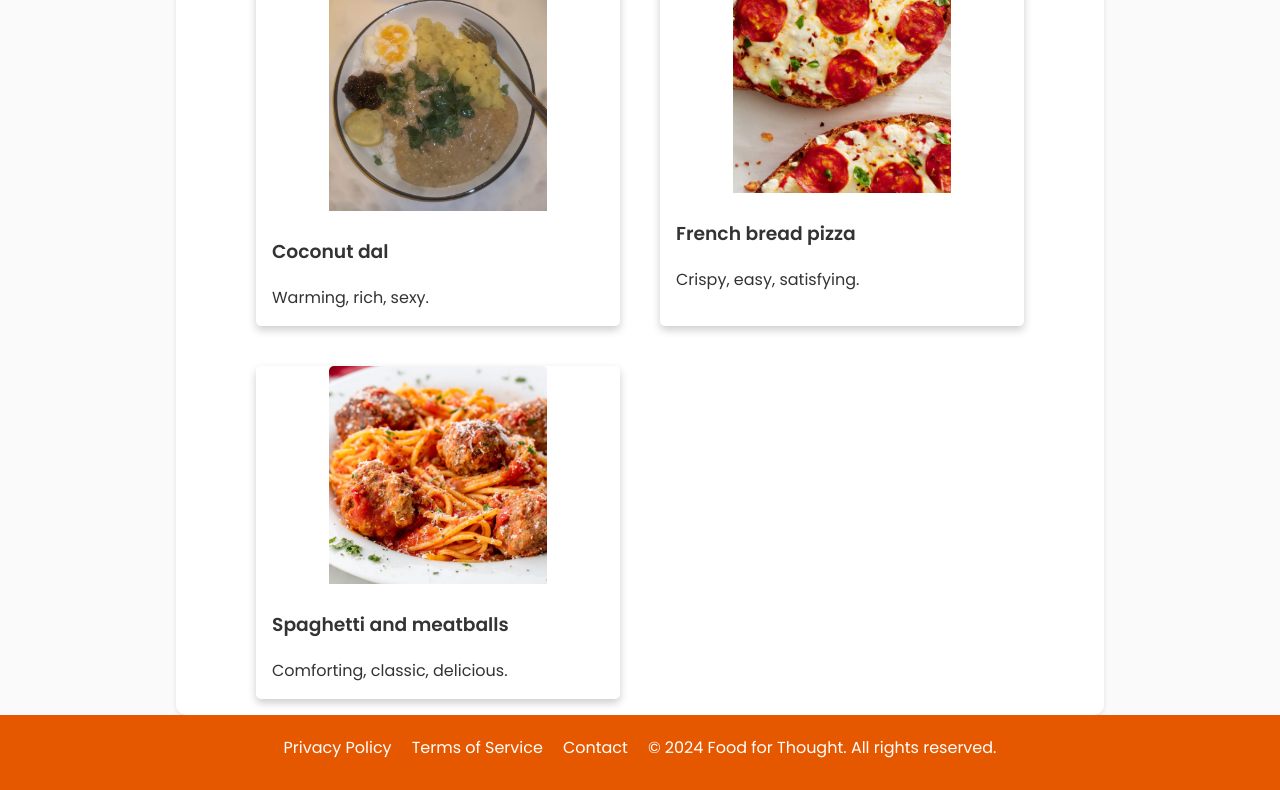
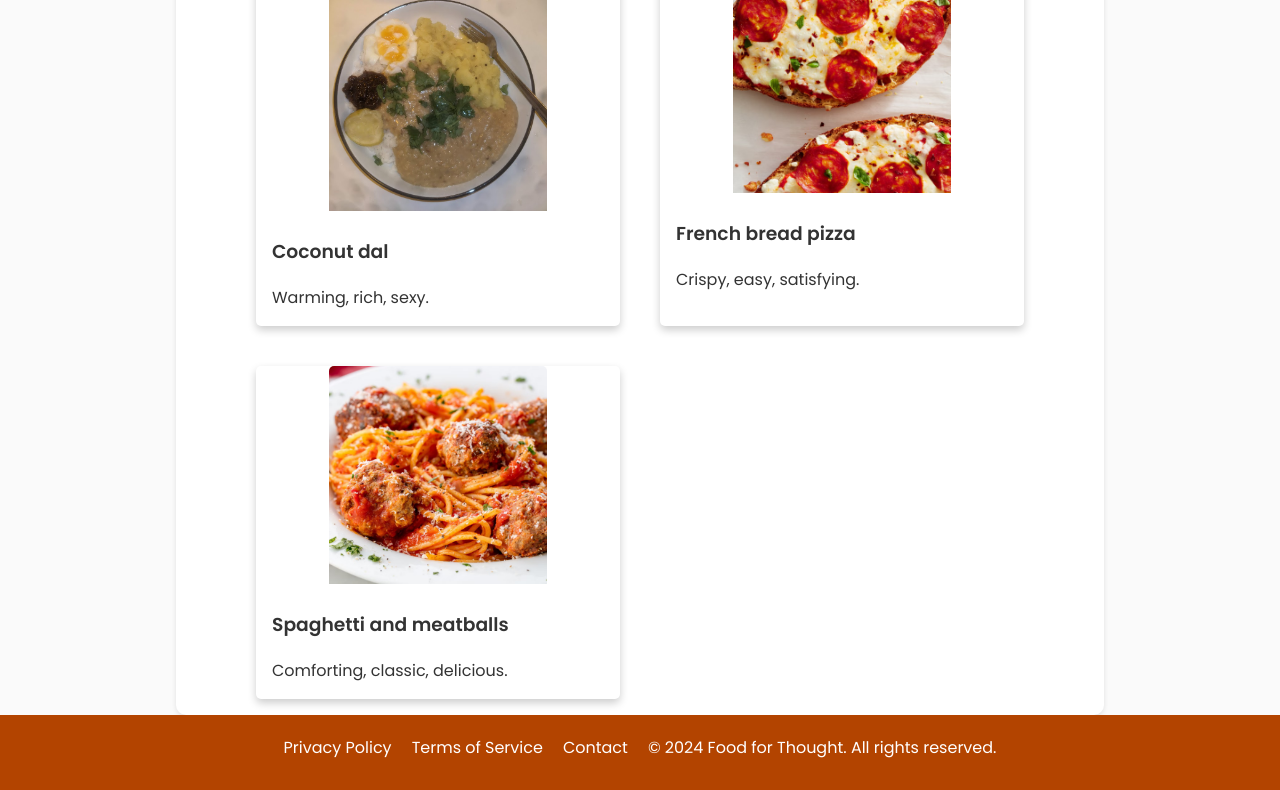
Before and after one commit to ewave99/Year-1-UX-Website, a plain HTML site: page index.html in a window 1280 px wide. Shown: the part 790-1580 px from the top of the page. Drawn offline with Linux system fonts and the light colour scheme.

Commit message:
Made colours more accessibility-friendly

```diff
--- a/styles.css
+++ b/styles.css
@@ -2,9 +2,9 @@
 :root {
     --page-background: #fafafa;
     --page-content-background: #ffffff;
-    --page-foreground: #e65800;;
+    --page-foreground: #B34400;;
     --text-color: #333333;
-    --text-color-hover: #808080;
+    --text-color-hover: #E8E8E8;
     --text-color-inverted: #ffffff;
 }
 
```
